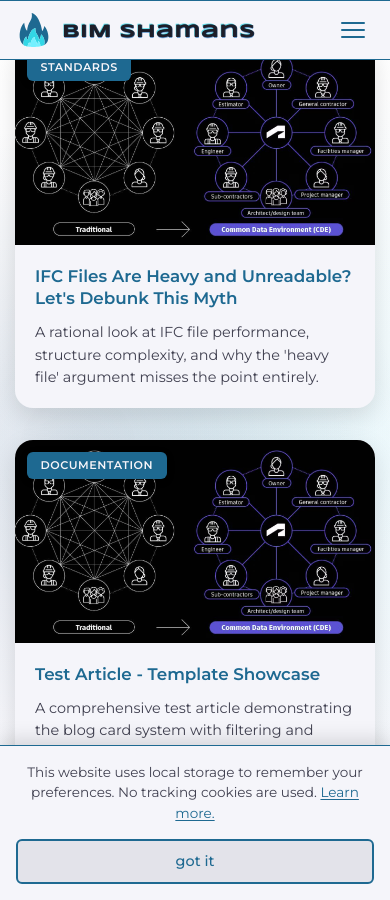
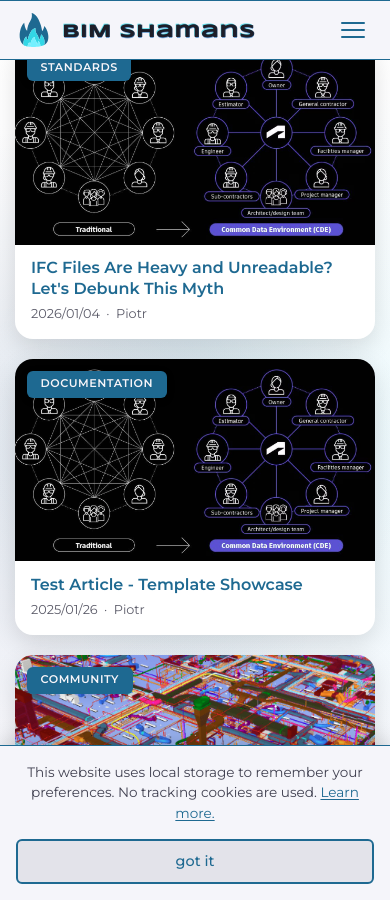
Before and after one commit to W7k-J/BimShamans, a Jekyll site: the page built from en/home.md, in a window 390 px wide and 900 px high, scrolled down 1789 px. Built offline with Jekyll 4.4.1, drawn with Linux system fonts in a browser that asks for light colours; some of the changed text lies outside the part shown.

Commit message:
Enhance blog card layout and styles for improved mobile experience and accessibility

```diff
--- a/_sass/_blog-cards.scss
+++ b/_sass/_blog-cards.scss
@@ -502,9 +502,10 @@
     grid-template-columns: repeat(3, 1fr);
   }
 
-  // Mobile optimization
-  @media screen and (max-width: 640px) {
-    gap: 2rem;
+  // Cards are compact on a phone (see .blog-card), and 2rem of air between
+  // short cards read as a broken grid rather than as a list.
+  @media screen and (max-width: 768px) {
+    gap: 1.25rem;
   }
 }
 
@@ -548,8 +549,9 @@
   overflow: hidden;
   box-shadow: var(--shadow-lg);
   transition: transform 0.35s ease-out,
-              box-shadow 0.35s ease-out;
-  background-color: var(--background-color);
+              box-shadow 0.35s ease-out,
+              background-color 0.35s ease-out;
+  background-color: var(--card-surface);
 
   // Fade-in animation on render
   animation: blogCardFadeIn 0.4s ease-out both;
@@ -587,7 +589,8 @@
     width: 100%;
     aspect-ratio: 16/9;
     overflow: hidden;
-    background-color: var(--forthGray-color);
+    // Shows through until the image decodes, and stays put if it never does.
+    background-color: var(--card-media-bg);
 
     @media screen and (max-width: 768px) {
       aspect-ratio: 4/3;
@@ -687,6 +690,19 @@
     }
   }
 
+  // Date and author. Hidden until the phone layout below asks for it, where it
+  // is what is left of the card's text once the excerpt goes.
+  &__meta {
+    display: none;
+    align-items: center;
+    gap: 0.4rem;
+    margin: 0;
+    color: var(--secondGray-color);
+    font-size: 0.8rem;
+    line-height: 1.3;
+    opacity: 0.85;
+  }
+
   // Overlay (hover state)
   &__overlay {
     position: absolute;
@@ -736,7 +752,7 @@
     padding: 0.4rem 0.9rem;
     border: 1px solid var(--firstBlue-color);
     border-radius: 999px;
-    background-color: var(--forthGray-color);
+    background-color: var(--card-media-bg);
     color: var(--firstGray-color);
     font-size: clamp(0.75rem, #{"calc(0.7rem + 0.2vw)"}, 0.8rem);
     font-weight: 500;
@@ -775,6 +791,42 @@
     flex-shrink: 0;
     stroke: currentColor;
   }
+
+  // -------------------------------------------------------------------------
+  // Phone: two posts on screen instead of one. A card was thumbnail + title +
+  // a 25-word excerpt, which came to roughly a full viewport each - three
+  // scrolls to see three posts. The excerpt is what went: the thumbnail, the
+  // category and the title already say what the post is, and the date and
+  // author take its place in one line.
+  //
+  // Last in the block on purpose, so it overrides the 640px tweaks nested in
+  // the rules above.
+  // -------------------------------------------------------------------------
+  @media screen and (max-width: 768px) {
+    &__content {
+      padding: 0.85rem 1rem 1rem;
+      gap: 0.4rem;
+      flex: 0 0 auto;
+    }
+
+    &__title {
+      font-size: 1rem;
+      line-height: 1.3;
+      // Two lines, then ellipsis: a long title used to set the card's height.
+      display: -webkit-box;
+      -webkit-box-orient: vertical;
+      -webkit-line-clamp: 2;
+      overflow: hidden;
+    }
+
+    &__excerpt {
+      display: none;
+    }
+
+    &__meta {
+      display: flex;
+    }
+  }
 }
 
 // Empty state
@@ -799,9 +851,11 @@
   }
 }
 
-// Light theme - blog card hover background
-.light-theme .blog-card:hover {
-  background-color: var(--ghostWhite);
+// Blog card hover background. Both themes used to name a Sass variable through
+// var() - `var(--ghostWhite)` / `var(--raisinBlack)` - which are not custom
+// properties, so the declaration was invalid and the hover never had a colour.
+.blog-card:hover {
+  background-color: var(--card-surface-hover);
 }
 
 // Light theme - blog card overlay (white background)
@@ -820,10 +874,7 @@
   filter: brightness(0) invert(1);
 }
 
-// Dark theme - blog card hover background (inverse)
-.dark-theme .blog-card:hover {
-  background-color: var(--raisinBlack);
-}
+
 
 // Blog card label (like feature-card__label)
 .blog-card__label {
--- a/assets/blog-filter.js
+++ b/assets/blog-filter.js
@@ -269,6 +269,10 @@ class BlogManager {
         <div class="blog-card__content">
           <h3 class="blog-card__title">${post.title}</h3>
           <p class="blog-card__excerpt">${excerpt}</p>
+          <p class="blog-card__meta">
+            <time datetime="${post.date}">${(post.date || '').replace(/-/g, '/')}</time>
+            ${post.author ? `<span aria-hidden="true">·</span><span>${post.author}</span>` : ''}
+          </p>
         </div>
 
         <div class="blog-card__overlay">
--- a/en/home.md
+++ b/en/home.md
@@ -166,6 +166,10 @@ hero: true
       <div class="blog-card__content">
         <h3 class="blog-card__title">{{ post.title }}</h3>
         <p class="blog-card__excerpt">{{ post.excerpt | strip_html | truncatewords: 25 }}</p>
+        <p class="blog-card__meta">
+          <time datetime="{{ post.date | date: '%Y-%m-%d' }}">{{ post.date | date: '%Y/%m/%d' }}</time>
+          {% if post.author %}<span aria-hidden="true">·</span><span>{{ post.author }}</span>{% endif %}
+        </p>
       </div>
 
       <div class="blog-card__overlay">
--- a/style.scss
+++ b/style.scss
@@ -111,6 +111,13 @@ html {
   --blockquote-background: rgba(227, 227, 234, 0.8);
   --footer-border-color: rgba(30, 105, 145, 0.28);
 
+  // Card surfaces. The generic grays sit at hue 240 (violet); the page reads
+  // navy-teal, so a card built out of them looked borrowed from another design
+  // system. These are the same lightness steps, pulled onto the page's hue.
+  --card-surface: #ffffff;
+  --card-surface-hover: #eef4fa;
+  --card-media-bg: #dde7f1;
+
   // === ELEVATION (theme-dependent) ===
   // A menu floats on the page background, so it needs more separation on a
   // dark ground than a light one; same for the cookie notice.
@@ -166,6 +173,11 @@ html {
   // === COMPONENT-SPECIFIC ===
   --blockquote-background: rgba(64, 64, 80, 0.8);
   --footer-border-color: rgba(227, 227, 234, 0.22);
+
+  // See the light theme for why these exist rather than --forthGray-color.
+  --card-surface: #18222c;
+  --card-surface-hover: #1e2b38;
+  --card-media-bg: #22323f;
 
   // === ELEVATION (theme-dependent) ===
   --shadow-menu: 0 4px 12px rgba(0, 0, 0, 0.4);
```
Also changed, not shown: pl/home.md (+4 -0 lines).
